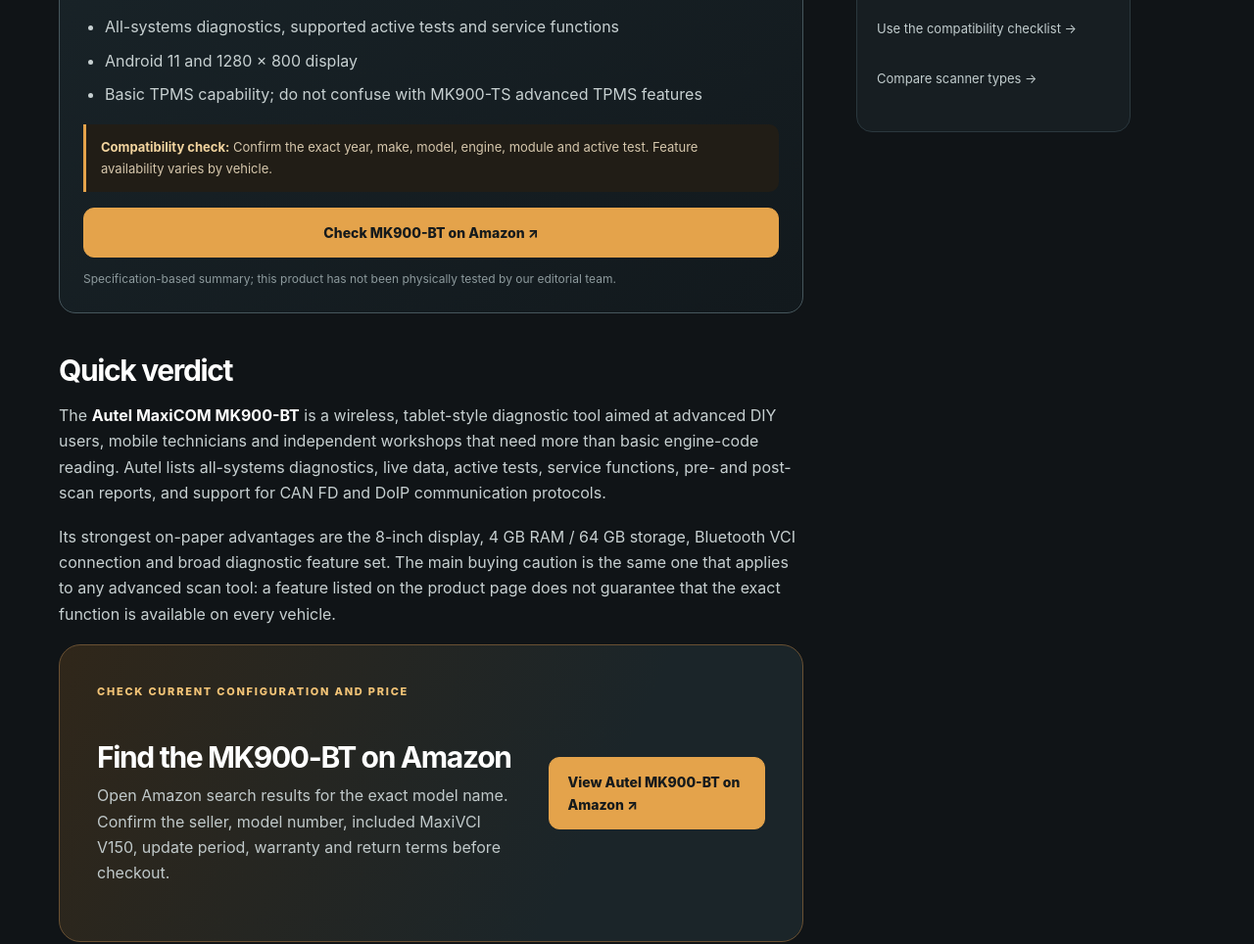
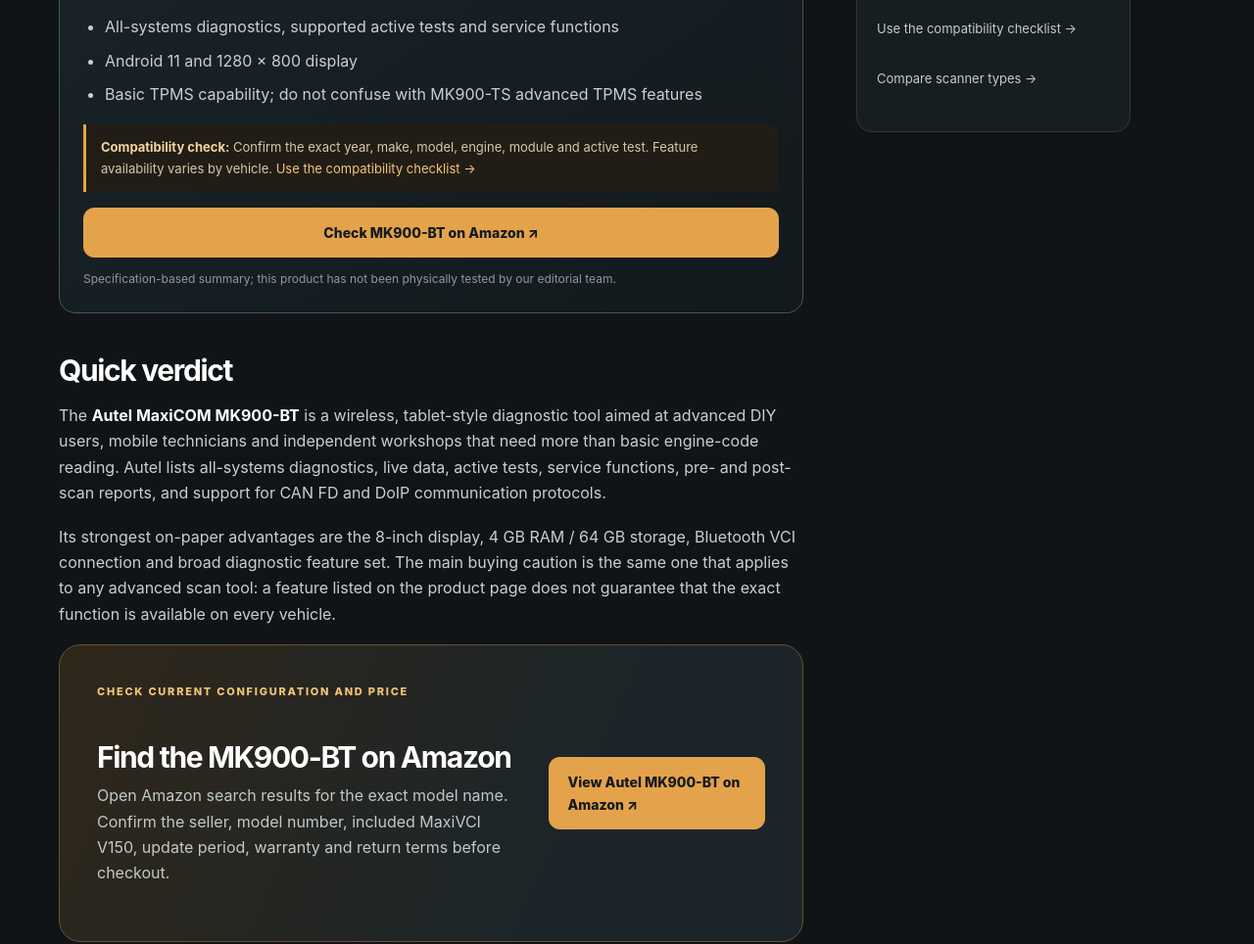
Before and after one commit to mexiaeon/scan-tool-field-guide, a plain HTML site: page guides/autel-maxicom-mk900-bt-review.html in a window 1280 px wide. Shown: the part 960-1924 px from the top of the page at 98% size. Drawn offline with Linux system fonts and the light colour scheme.

Commit message:
Link product snapshot to compatibility checklist

```diff
--- a/guides/autel-maxicom-mk900-bt-review.html
+++ b/guides/autel-maxicom-mk900-bt-review.html
@@ -27,7 +27,7 @@
 <div class="wrap article-layout"><article class="article-body">
 <div class="note" style="margin-bottom:18px"><strong>Affiliate disclosure:</strong> As an Amazon Associate I earn from qualifying purchases. This page includes a paid Amazon link; qualifying purchases may earn this site a commission at no extra cost to you.</div>
 <div class="callout"><strong>How this review was prepared:</strong> We have not physically tested this scanner. This article evaluates manufacturer-published specifications and product information, and flags items buyers should confirm for their own vehicle. Features and coverage can vary by make, model, year, region and control module.</div>
-<section class="product-brief product-buying-panel" aria-label="Autel MK900-BT product snapshot"><div class="product-brief-head"><div><span class="tagline">Product snapshot · Manufacturer specifications</span><h2>Autel MaxiCOM MK900-BT</h2><p class="brief-summary">Wireless, all-systems diagnostic tablet for advanced DIY users and independent workshops.</p></div><span class="brief-chip">8-inch tablet</span></div><div class="brief-facts"><div><strong>4 GB / 64 GB</strong><span>RAM / storage</span></div><div><strong>Wireless VCI</strong><span>MaxiVCI V150</span></div><div><strong>CAN FD + DoIP</strong><span>Protocols listed by Autel</span></div></div><ul class="brief-points"><li>All-systems diagnostics, supported active tests and service functions</li><li>Android 11 and 1280 × 800 display</li><li>Basic TPMS capability; do not confuse with MK900-TS advanced TPMS features</li></ul><div class="brief-warning"><strong>Compatibility check:</strong> Confirm the exact year, make, model, engine, module and active test. Feature availability varies by vehicle.</div><a class="btn btn-primary brief-cta" href="https://www.amazon.com/s?k=Autel+MaxiCOM+MK900-BT&amp;tag=smartfin0e6fa-20" target="_blank" rel="sponsored nofollow noopener">Check MK900-BT on Amazon ↗</a><p class="disclaimer">Specification-based summary; this product has not been physically tested by our editorial team.</p></section>
+<section class="product-brief product-buying-panel" aria-label="Autel MK900-BT product snapshot"><div class="product-brief-head"><div><span class="tagline">Product snapshot · Manufacturer specifications</span><h2>Autel MaxiCOM MK900-BT</h2><p class="brief-summary">Wireless, all-systems diagnostic tablet for advanced DIY users and independent workshops.</p></div><span class="brief-chip">8-inch tablet</span></div><div class="brief-facts"><div><strong>4 GB / 64 GB</strong><span>RAM / storage</span></div><div><strong>Wireless VCI</strong><span>MaxiVCI V150</span></div><div><strong>CAN FD + DoIP</strong><span>Protocols listed by Autel</span></div></div><ul class="brief-points"><li>All-systems diagnostics, supported active tests and service functions</li><li>Android 11 and 1280 × 800 display</li><li>Basic TPMS capability; do not confuse with MK900-TS advanced TPMS features</li></ul><div class="brief-warning"><strong>Compatibility check:</strong> Confirm the exact year, make, model, engine, module and active test. Feature availability varies by vehicle. <a href="check-vehicle-compatibility.html">Use the compatibility checklist →</a></div><a class="btn btn-primary brief-cta" href="https://www.amazon.com/s?k=Autel+MaxiCOM+MK900-BT&amp;tag=smartfin0e6fa-20" target="_blank" rel="sponsored nofollow noopener">Check MK900-BT on Amazon ↗</a><p class="disclaimer">Specification-based summary; this product has not been physically tested by our editorial team.</p></section>
 <h2 id="verdict">Quick verdict</h2>
 <p>The <strong>Autel MaxiCOM MK900-BT</strong> is a wireless, tablet-style diagnostic tool aimed at advanced DIY users, mobile technicians and independent workshops that need more than basic engine-code reading. Autel lists all-systems diagnostics, live data, active tests, service functions, pre- and post-scan reports, and support for CAN FD and DoIP communication protocols.</p>
 <p>Its strongest on-paper advantages are the 8-inch display, 4 GB RAM / 64 GB storage, Bluetooth VCI connection and broad diagnostic feature set. The main buying caution is the same one that applies to any advanced scan tool: a feature listed on the product page does not guarantee that the exact function is available on every vehicle.</p>
```
